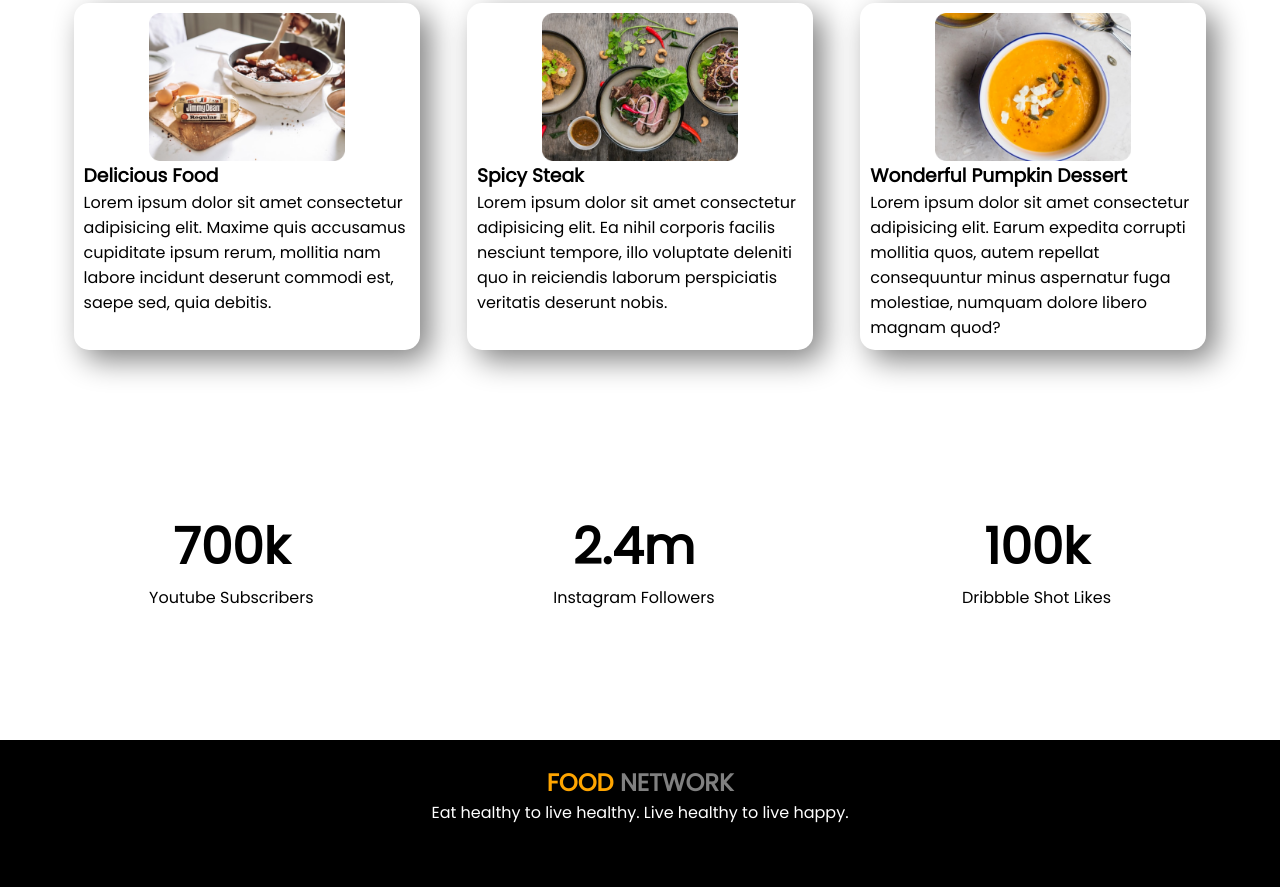
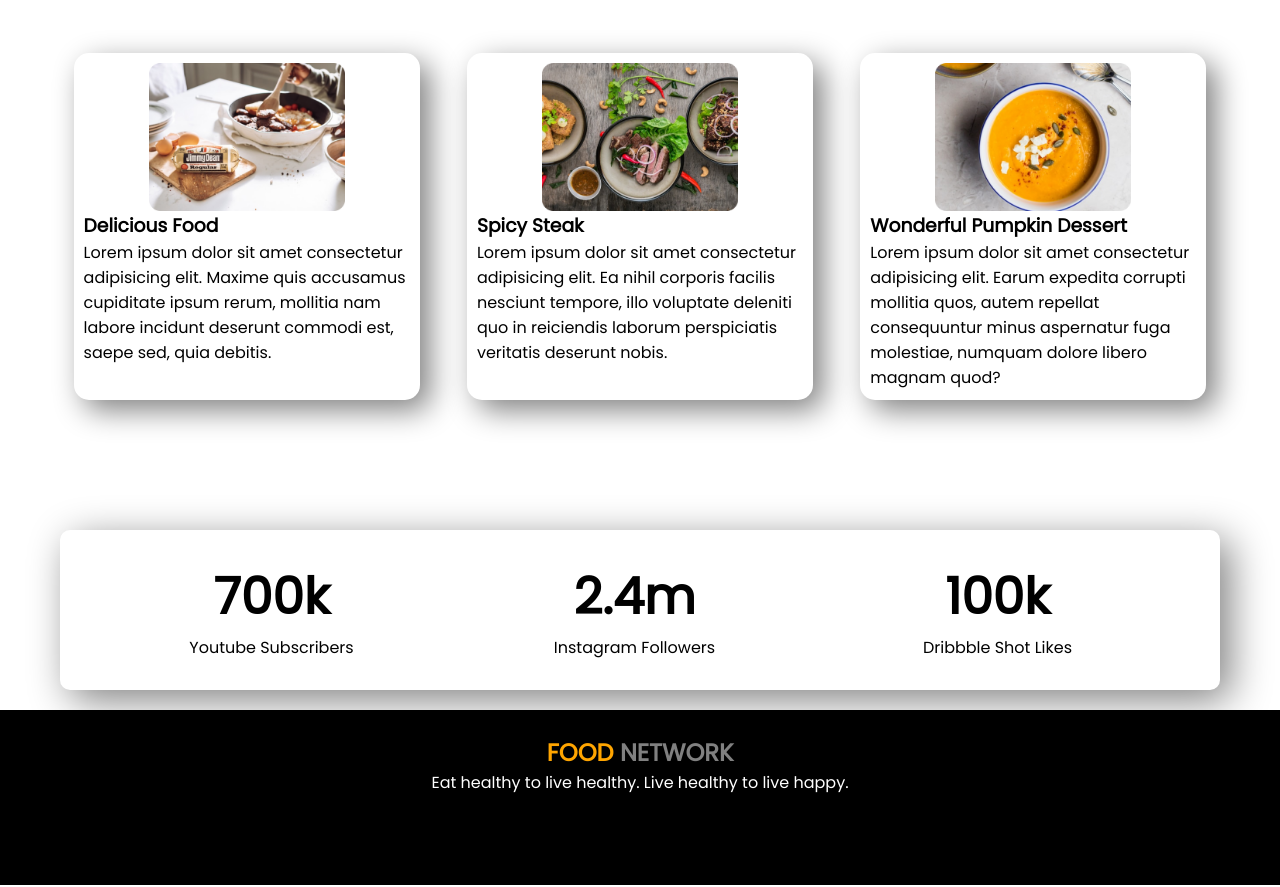
Before and after one commit to KhTaj/food-network2, a plain HTML site: page index.html in a window 1280 px wide. Shown: the part 1396-2283 px from the top of the page. Drawn offline with Linux system fonts and the light colour scheme.

Commit message:
have to work on food item

```diff
--- a/index.html
+++ b/index.html
@@ -67,7 +67,7 @@
         </div>
     </section>
 
-    <section class="display_flex text_align_center">
+    <section id="social_media" class="display_flex text_align_center">
         <div class="width_30percent2">
             <h1>700k</h1>
             <p>Youtube Subscribers</p>
--- a/style.css
+++ b/style.css
@@ -94,6 +94,7 @@ footer{
 /* This padding is used for about me image */
 #padding_id{
     padding-left: 100px;
+    padding-top: 50px;
 }
 
 .recipies_item{
@@ -110,7 +111,11 @@ footer{
     padding-right: 20px;
 }
 
-
+#social_media{
+    box-shadow: 10px 10px 40px grey;
+    margin:20px 60px ;
+    border-radius: 10px;
+}
 
 .center {
     display: block;
```
